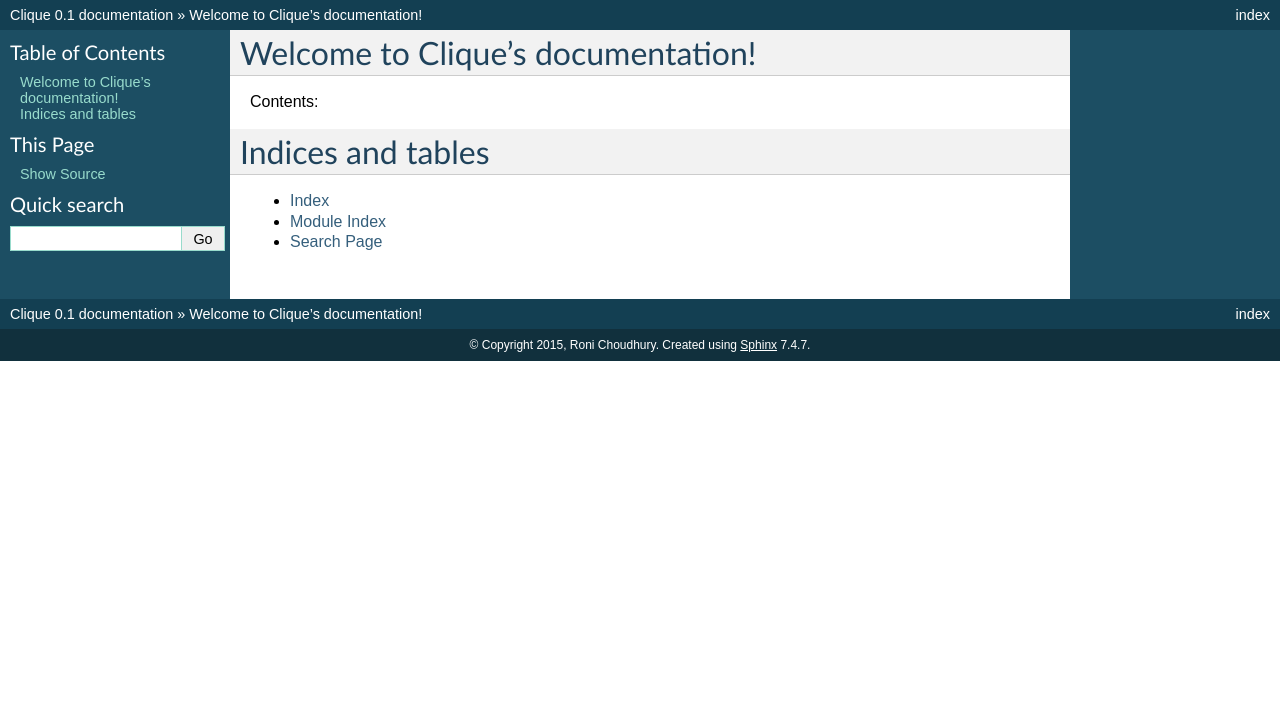
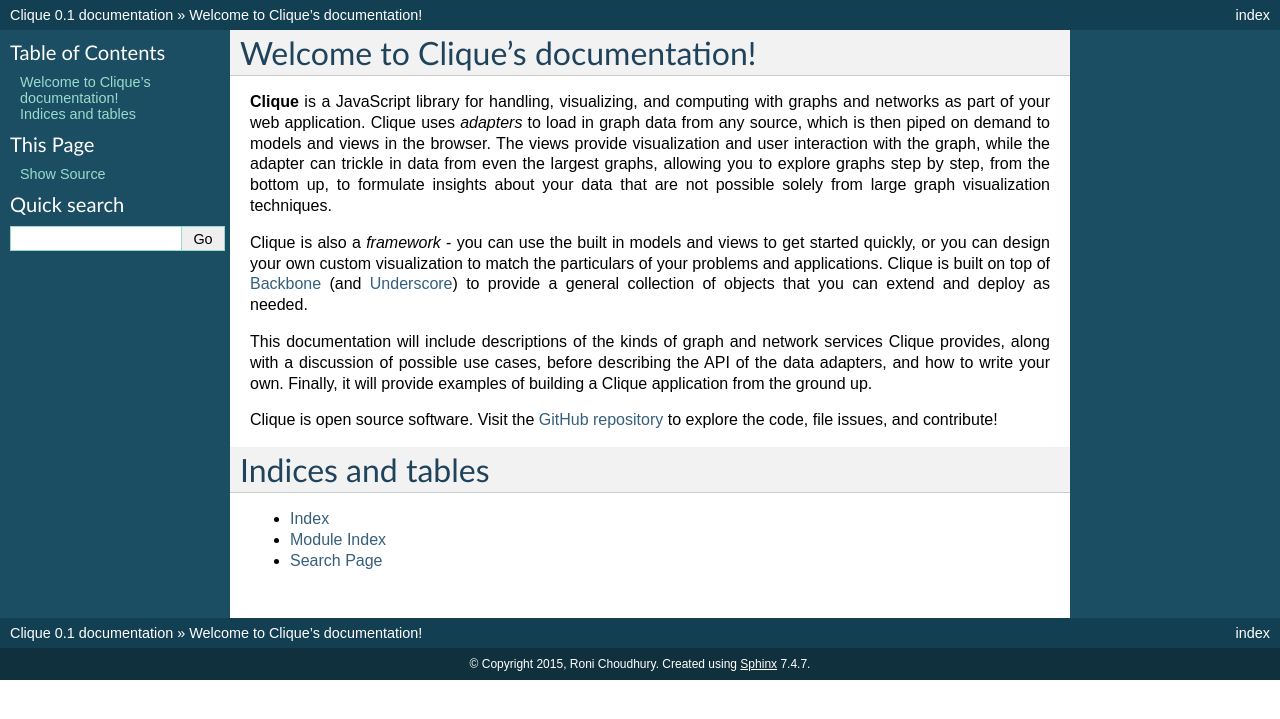
Before and after one commit to Kitware/clique, a Sphinx documentation site: the page built from docs/index.rst, in a window 1280 px wide. Shown: the top 719 px of the page. Built offline with Sphinx 7.4.7, drawn with Linux system fonts in a browser that asks for light colours.

Commit message:
Add intro text

```diff
--- a/docs/index.rst
+++ b/docs/index.rst
@@ -6,7 +6,30 @@
 Welcome to Clique's documentation!
 ==================================
 
-Contents:
+**Clique** is a JavaScript library for handling, visualizing, and computing with
+graphs and networks as part of your web application. Clique uses *adapters* to
+load in graph data from any source, which is then piped on demand to models and
+views in the browser. The views provide visualization and user interaction with
+the graph, while the adapter can trickle in data from even the largest graphs,
+allowing you to explore graphs step by step, from the bottom up, to formulate
+insights about your data that are not possible solely from large graph
+visualization techniques.
+
+Clique is also a *framework* - you can use the built in models and views to get
+started quickly, or you can design your own custom visualization to match the
+particulars of your problems and applications. Clique is built on top of
+`Backbone <http://backbonejs.org/>`_ (and `Underscore
+<http://underscorejs.org/>`_) to provide a general collection of objects that
+you can extend and deploy as needed.
+
+This documentation will include descriptions of the kinds of graph and network
+services Clique provides, along with a discussion of possible use cases, before
+describing the API of the data adapters, and how to write your own. Finally, it
+will provide examples of building a Clique application from the ground up.
+
+Clique is open source software. Visit the `GitHub repository
+<https://github.com/Kitware/clique/>`_ to explore the code, file issues, and
+contribute!
 
 .. toctree::
    :maxdepth: 2
```
